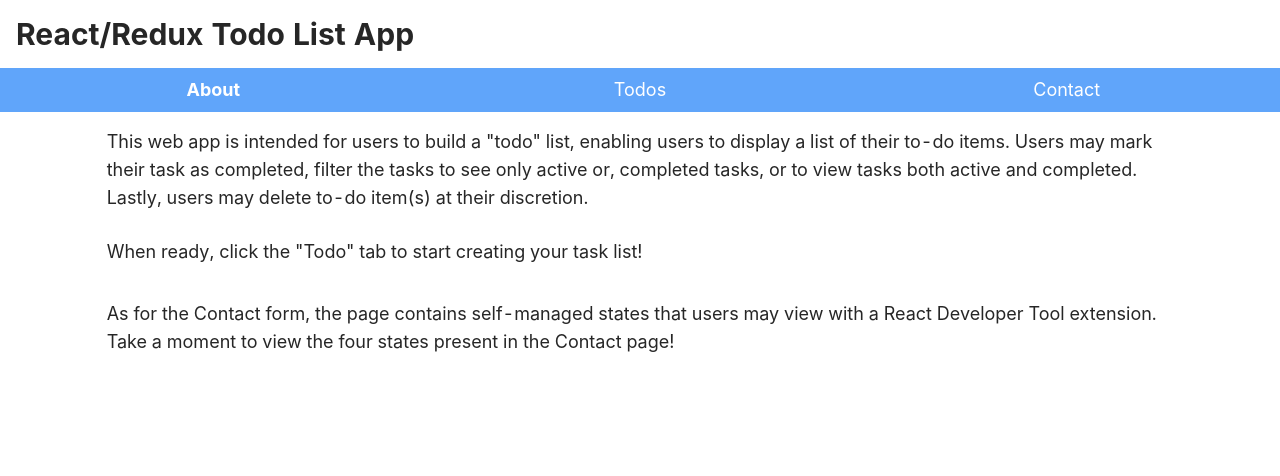
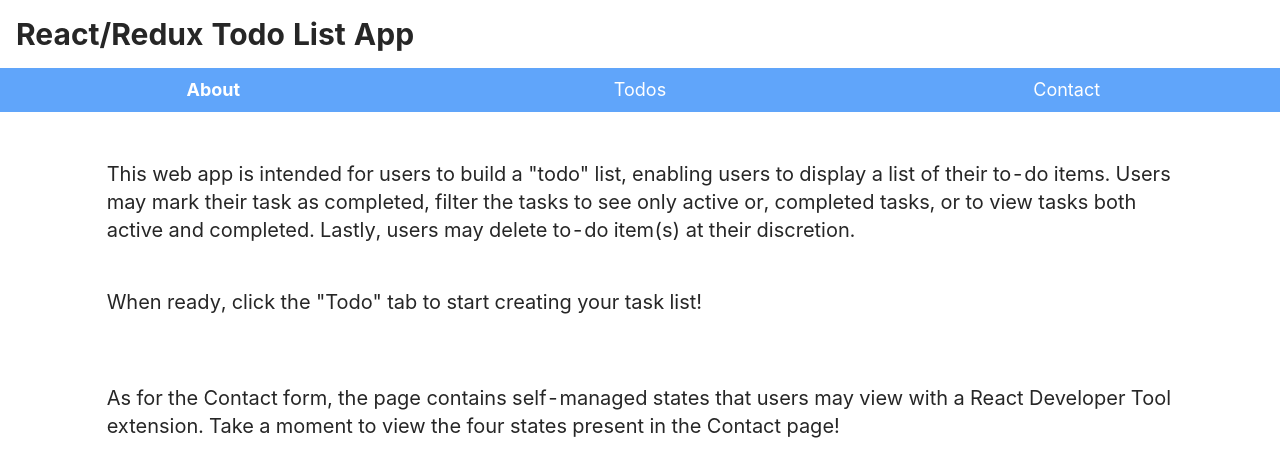
Before and after one commit to gabrielgil245/Project-3, a React (Create React App) app in the folder my-project-3-app/: page /Project-3/about in a window 1280 px wide. Shown: the top 476 px of the page. Built offline with nearby package versions, Linux system fonts and the light colour scheme.

Commit message:
Responsiveness and Typography added to About page.

```diff
--- a/my-project-3-app/src/About.js
+++ b/my-project-3-app/src/About.js
@@ -3,17 +3,17 @@
 function About (props) {
     return (
         <div className={"grid grid-cols-12"}>
-            <p className={"pt-4 text-lg col-start-2 col-span-10"}>
+            <p className={"pt-4 md:pt-12 text-lg md:text-xl col-start-2 col-span-10"}>
                 This web app is intended for users to build a "todo" list,
                 enabling users to display a list of their to-do items. Users may
                 mark their task as completed, filter the tasks to see only active or,
                 completed tasks, or to view tasks both active and completed.
                 Lastly, users may delete to-do item(s) at their discretion.
             </p>
-            <p className={"py-2 text-lg col-start-2 col-span-10"}>
+            <p className={"py-2 md:py-6 text-lg md:text-xl col-start-2 col-span-10"}>
                 When ready, click the "Todo" tab to start creating your task list!
             </p>
-            <p className={"py-2 text-lg col-start-2 col-span-10"}>
+            <p className={"py-2 md:py-6 text-lg md:text-xl col-start-2 col-span-10"}>
                 As for the Contact form, the page contains self-managed states that
                 users may view with a React Developer Tool extension. Take a moment to
                 view the four states present in the Contact page!
```
Also changed, not shown: 1 other file (tests, documents, lock files or other folders).
